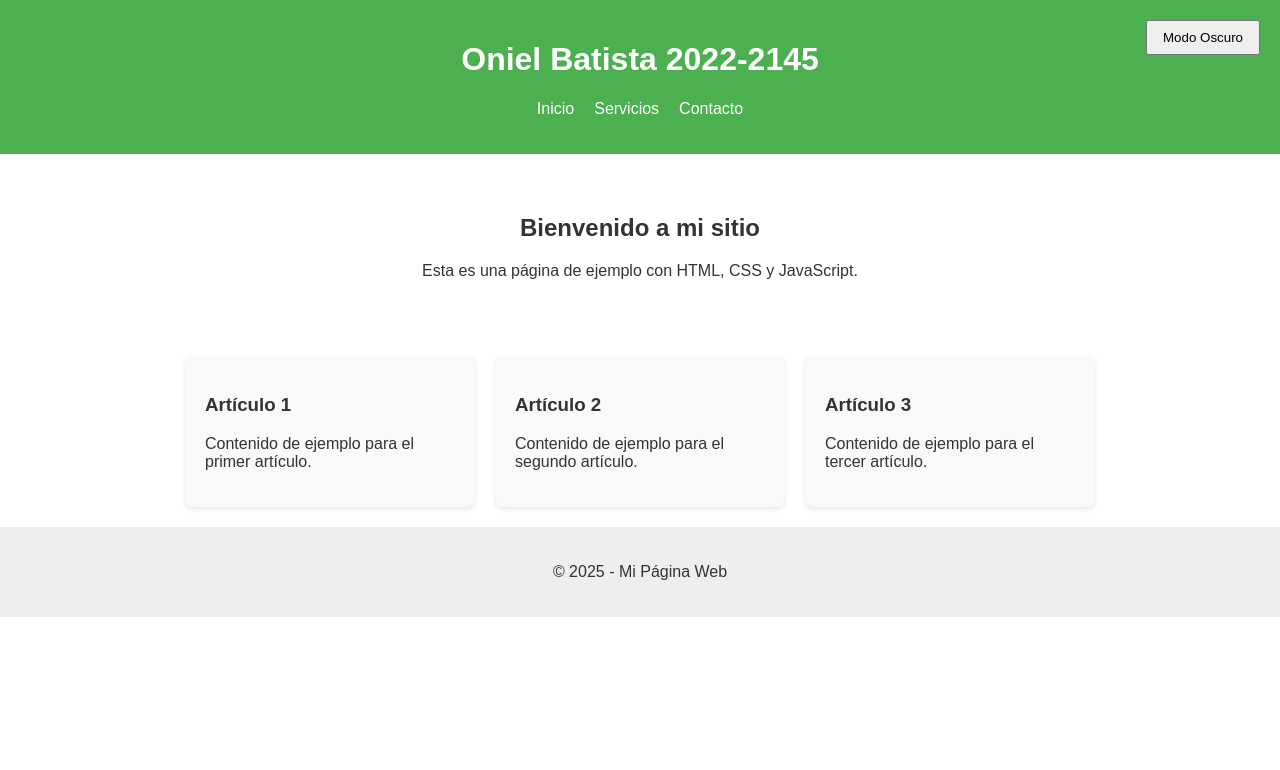
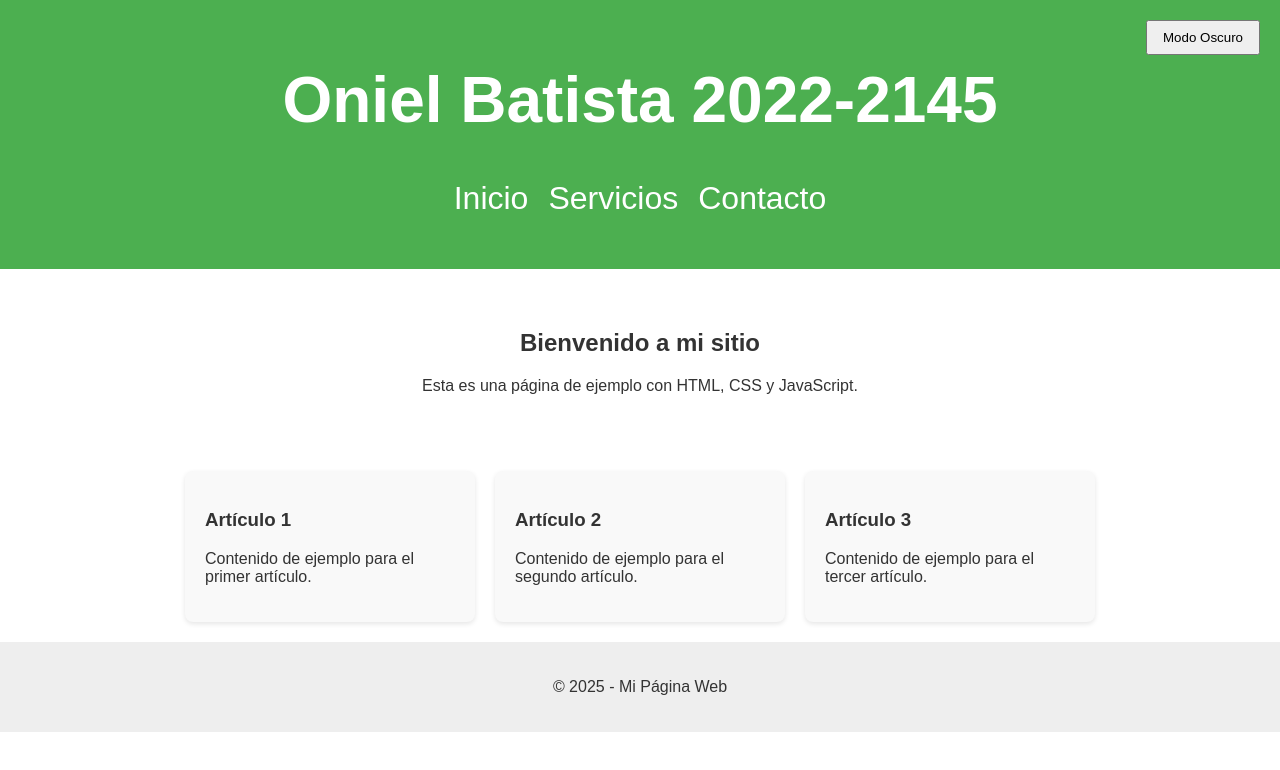
Before and after one commit to HyperRD/Electiva2.2, a plain HTML site: page index.html in a window 1280 px wide. Drawn offline with Linux system fonts and the light colour scheme.

Commit message:
subida de font size al header

```diff
--- a/styles.css
+++ b/styles.css
@@ -11,6 +11,7 @@ header {
   color: white;
   padding: 20px;
   text-align: center;
+  font-size: clamp(12px , 2rem , 3.4vw);
   position: relative;
 }
 
```
